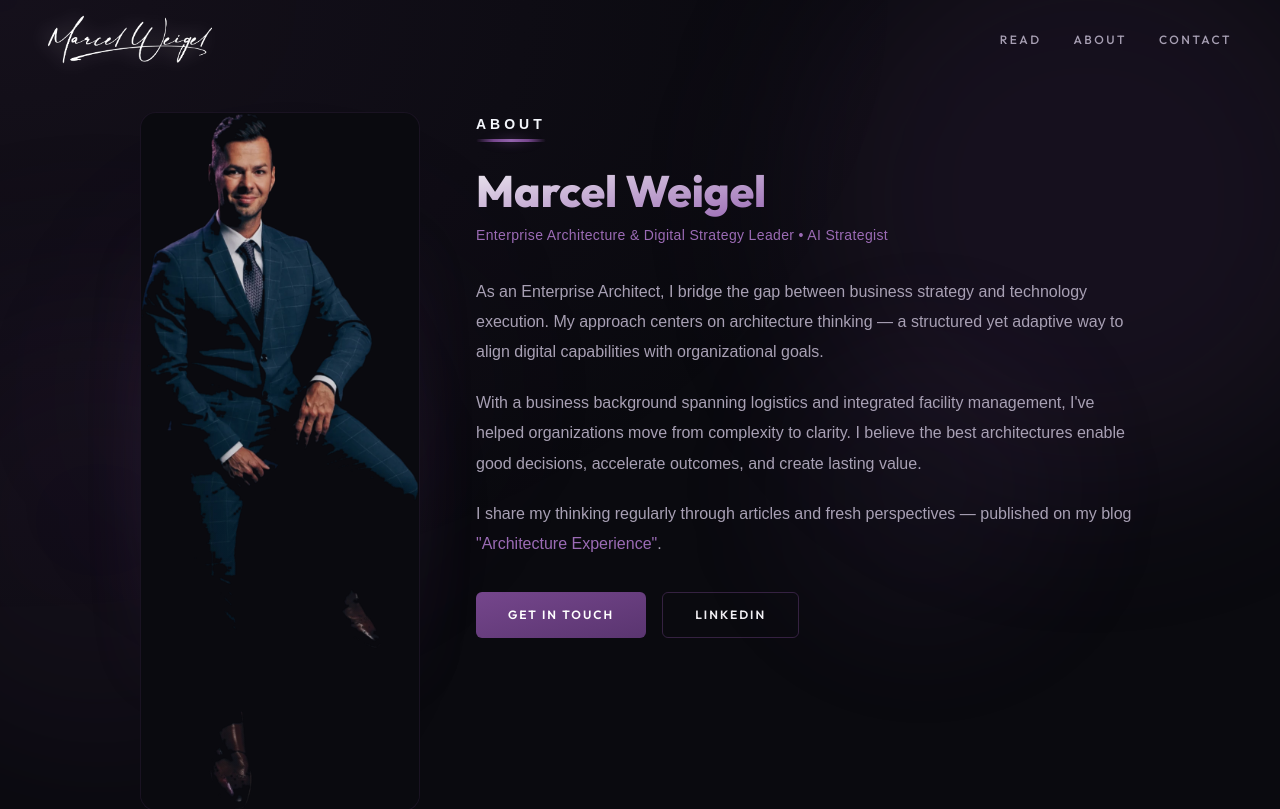
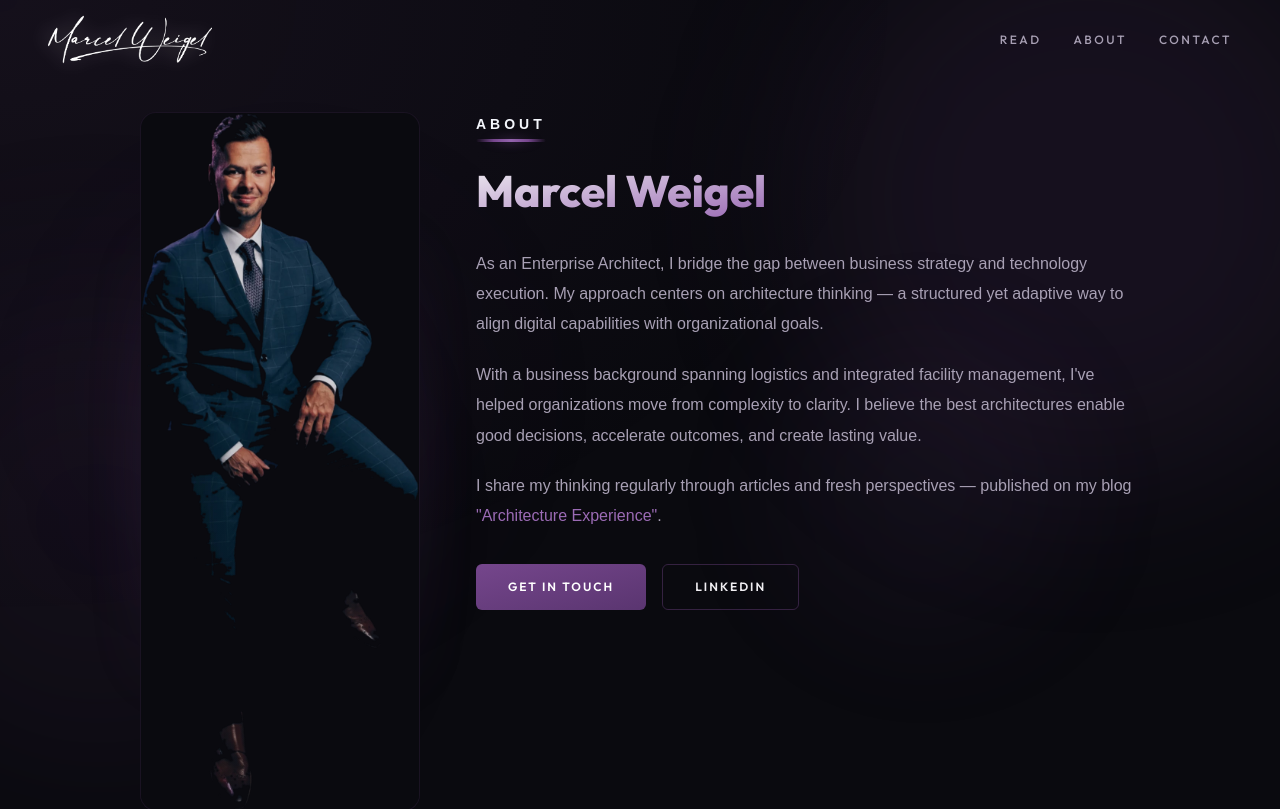
Before and after one commit to MW919/marcel-weigel-website, a Next.js app: page /about in a window 1280 px wide. Shown: the top 809 px of the page. Built offline with nearby package versions, Linux system fonts and the light colour scheme; a web font is replaced by a local one.

Commit message:
Add files via upload

```diff
--- a/app/about/page.js
+++ b/app/about/page.js
@@ -43,12 +43,9 @@ export default function AboutPage() {
             <div>
               <AnimatedSection>
                 <GlowLabel>ABOUT</GlowLabel>
-                <h1 className="font-heading text-[clamp(2rem,4vw,2.75rem)] font-extrabold mb-2 leading-[1.15]">
+                <h1 className="font-heading text-[clamp(2rem,4vw,2.75rem)] font-extrabold mb-8 leading-[1.15]">
                   <span className="bg-gradient-to-br from-brand-text to-accent-light bg-clip-text text-transparent">Marcel Weigel</span>
                 </h1>
-                <p className="font-heading text-sm text-accent-light tracking-wide mb-8">
-                  Enterprise Architecture & Digital Strategy Leader • AI Strategist
-                </p>
               </AnimatedSection>
 
               <AnimatedSection delay={0.15}>
```
